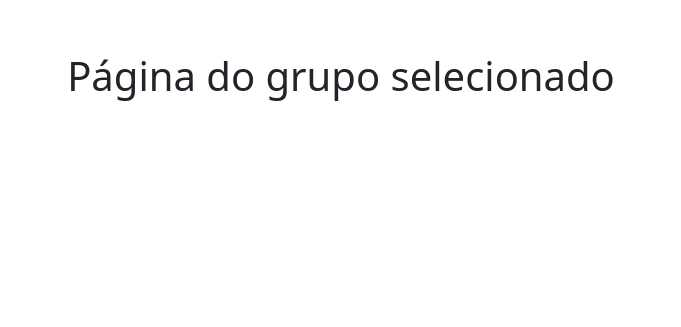
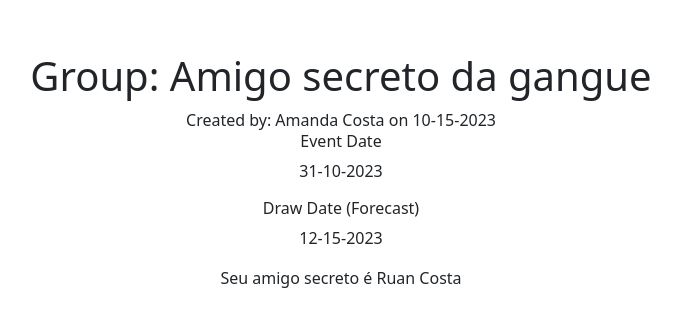
Before and after one commit to mandacosta/final_cs50, a Flask app: page /group/1 in a window 1280 px wide. Shown: the part 96-423 px from the top of the page, without its empty margins (299-980 px from the left). Run offline with Flask 3, Linux system fonts and the light colour scheme; data comes from the database, SQL or seed files in the repository; both versions use the stored data as it was after the commit.

Commit message:
feat: creates draw function and starts group page

```diff
--- a/app.py
+++ b/app.py
@@ -2,6 +2,7 @@ from flask import Flask, session, render_template, request, g, redirect, jsonify
 from werkzeug.security import check_password_hash, generate_password_hash
 import sqlite3
 from helpers import login_required, formate_list_of_groups, date_now
+import random
 
 app = Flask(__name__)
 
@@ -100,7 +101,7 @@ def home():
     db = get_db()
     cursor = db.cursor()
     # id = session["user_id"]
-    id = 2
+    id = 1
     cursor.execute("SELECT * FROM users WHERE id = ?", (id,))
     user = cursor.fetchone()
 
@@ -147,7 +148,7 @@ def new_group():
     db = get_db()
     cursor = db.cursor()
     # id = session["user_id"]
-    id = 2
+    id = 1
     cursor.execute("SELECT * FROM users WHERE id = ?", (id,))
     user = cursor.fetchone()
     date = date_now()
@@ -201,7 +202,7 @@ def join_group():
     db = get_db()
     cursor = db.cursor()
     # id = session["user_id"]
-    id = 2
+    id = 1
     cursor.execute("SELECT * FROM users WHERE id = ?", (id,))
     date = date_now()
 
@@ -218,20 +219,72 @@ def join_group():
 def group(group_id):
     db = get_db()
     cursor = db.cursor()
-    print("group id", group_id)
     # id = session["user_id"]
-    id = 2
+    id = 1
     cursor.execute("SELECT * FROM users WHERE id = ?", (id,))
     user = cursor.fetchone()
 
     if request.method == 'GET':
-        cursor.execute("SELECT * FROM groups WHERE id = ?", (group_id, ))
-        groups = cursor.fetchall()
-        cursor.execute("SELECT * FROM groups_users")
-        participants_all = cursor.fetchall()
-        list_of_groups = formate_list_of_groups(groups, participants_all, id)
-        print("LISTA DE 1 GRUPO", list_of_groups)
-        return render_template("group.html", nav=True, user=user)
+        cursor.execute("SELECT * FROM groups_users a JOIN users b ON a.user_id = b.id WHERE a.group_id = ?", (group_id, ))
+        participants = cursor.fetchall()
+
+        cursor.execute("SELECT id FROM groups_users WHERE group_id = ? AND user_id = ?", (group_id, id,))
+        group_user_id = cursor.fetchone()
+
+        group_user_id = group_user_id['id']
+
+        cursor.execute("SELECT c.* FROM groups_users a JOIN group_user_option b ON a.id = b.group_user_id JOIN gift_option c ON c.id = b.gift_option_id WHERE a.id = ?", (group_user_id, ))
+        gift_options = cursor.fetchall()
+
+        cursor.execute("SELECT a.*, b.name as creator, b.email FROM groups a LEFT JOIN users b ON a.owner_id = b.id WHERE a.id = ?", (group_id, ))
+        group = cursor.fetchone()
+
+        # I am the "took" one and the person I retrieved is the "taken" one
+        cursor.execute("SELECT a.date, b.name, b.email, b.gender, b.birth FROM draw a JOIN users b ON a.taken_id = b.id WHERE a.took_id = ? AND a.group_id = ?", (id, group_id,))
+        draw = cursor.fetchone()
+
+        owner = group['owner_id'] == id
+
+        return render_template("group.html", nav=True, user=user, owner=owner, participants=participants, gift_options=gift_options, draw=draw, group=group)
+
+
+@app.route('/draw', methods=['GET', 'POST'])
+def draw():
+    db = get_db()
+    cursor = db.cursor()
+    date = date_now()
+
+    if request.method == 'POST':
+        print("ENTROU NO DRAW")
+        group_id = request.form.get("group_id")
+        cursor.execute("SELECT b.name, b.id FROM groups_users a JOIN users b ON a.user_id = b.id WHERE a.group_id = ?", (group_id, ))
+        part_all = cursor.fetchall()
+
+        if len(part_all) < 2:
+            return redirect(f"/group/{group_id}")
+        else:
+
+            part_list = [part for part in part_all]
+            random.shuffle(part_list)
+
+            print('LISTA EMBARALHADA', part_list)
+
+            for pessoa_atual, pessoa_seguinte in zip(part_list, part_list[1:]):
+                print("Pessoa Atual:", pessoa_atual["name"], pessoa_atual["id"])
+                print("Pessoa Seguinte:", pessoa_seguinte["name"], pessoa_seguinte["id"])
+                # Lógica para atribuir a pessoa seguinte à pessoa atual no amigo secreto
+                cursor.execute("INSERT INTO draw (group_id, took_id, taken_id, date) VALUES (?, ?, ?, ?)", (group_id, pessoa_atual["id"], pessoa_seguinte["id"], date, ))
+
+            # Lógica para atribuir o primeiro da lista ao último da lista no amigo secreto
+            last = part_list[-1]
+            first = part_list[0]
+            cursor.execute("INSERT INTO draw (group_id, took_id, taken_id, date) VALUES (?, ?, ?, ?)", (group_id, last["id"], first["id"], date, ))
+
+            db.commit()
+
+            return redirect(f"/group/{group_id}")
+    else:
+        return redirect(f"/group/{group_id}")
 
 
 def get_db():
--- a/templates/group.html
+++ b/templates/group.html
@@ -6,7 +6,40 @@
 
 {% block main %}
     <div class="container_group">
-        <h1>Página do grupo selecionado</h1>
+        <h1>Group: {{group['name']}}</h1>
+
+        <div>Created by: {{group['creator']}} on {{group['creation_date']}}</div>
+
+        <div>
+            <div>
+                <h6>Event Date</h6>
+                <p>{{group['event_date']}}</p>
+            </div>
+            <div>
+                <h6>Draw Date (Forecast)</h6>
+                <p>{{group['draw_date']}}</p>
+            </div>
+        </div>
+
+        {% if draw['date'] %}
+            <div>Seu amigo secreto é {{draw['name']}}</div>
+        {% elif owner and not draw['date'] %}
+        <form action="/draw" method="post">
+            <input type="text" name="group_id" hidden value="{{ group['id'] }}">
+            <button type="submit">SORTEAR O AMIGO SECRETO</button>
+        </form>
+        {% else %}
+            <div>Aguarde o sorteio</div>
+        {% endif %}
+
+        <ul>
+            {% for gift in gift_options %}
+                <li>
+                    <h6>{{gift['gift']}}</h6>
+                    <p>{{gift['description']}}</p>
+                </li>
+            {% endfor %}
+        </ul>
 
 
     </div>
```
Also changed, not shown: database.db.
